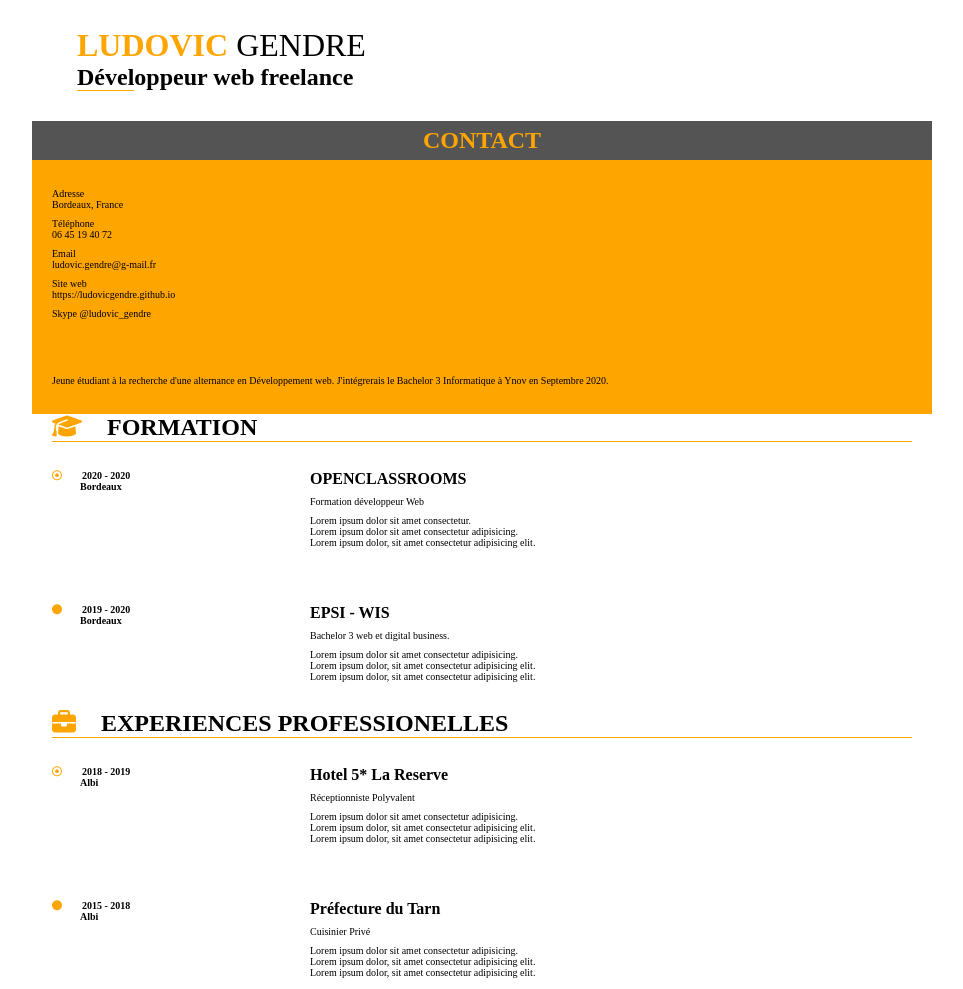
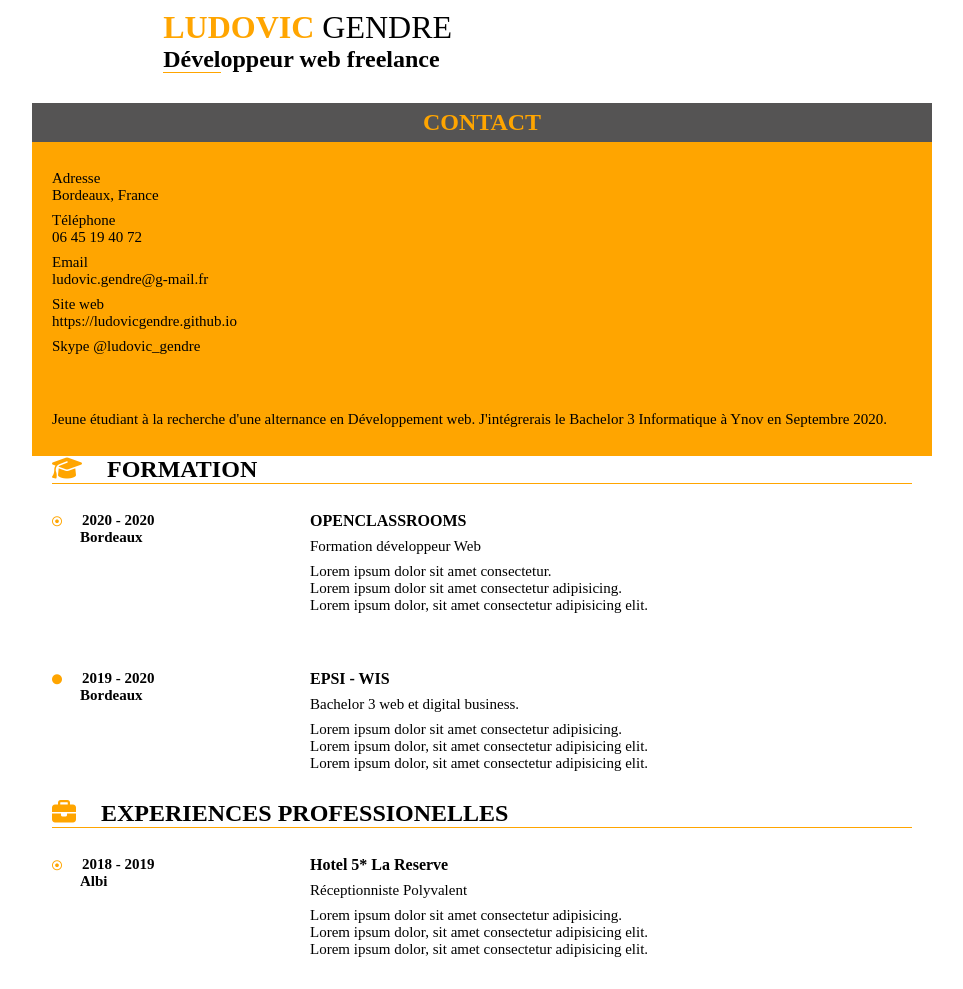
Before and after one commit to LudovicGendre/Project_2_OpenClassrooms_CV, a plain HTML site: page index.html in a window 1280 px wide. Shown: the part 21-1010 px from the top of the page, without its empty margins (158-1121 px from the left). Drawn offline with Linux system fonts and the light colour scheme.

Commit message:
Responsive

```diff
--- a/css/styles.css
+++ b/css/styles.css
@@ -166,10 +166,18 @@ padding: 30px;
 }
 
 @media screen and (min-width: 760px) {
+    /* General */
     body{
         width: 100%;
     }
     p{
-        font-size: 10px;
+        font-size: 15px;
     }
+
+    /* Header */
+    header{
+        display: flex;
+        padding: 0;
+    }
+
 }
```
